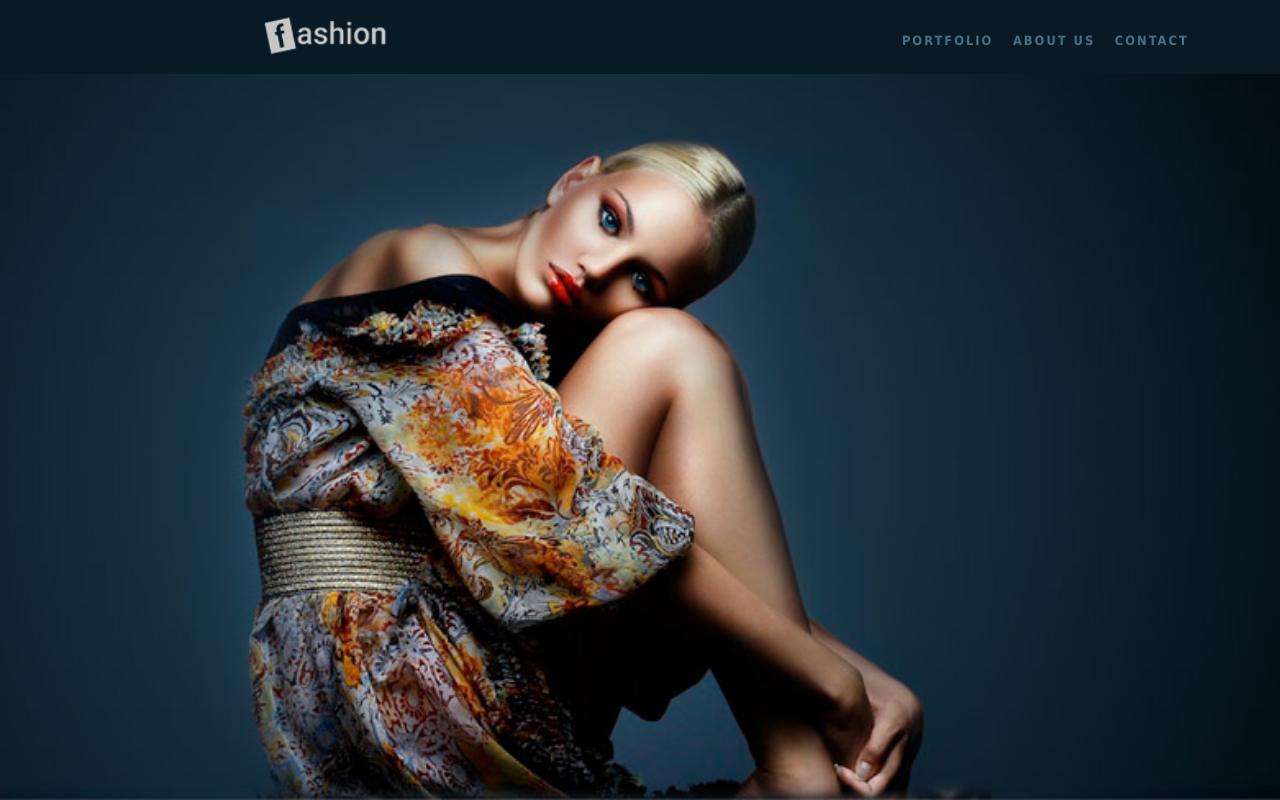
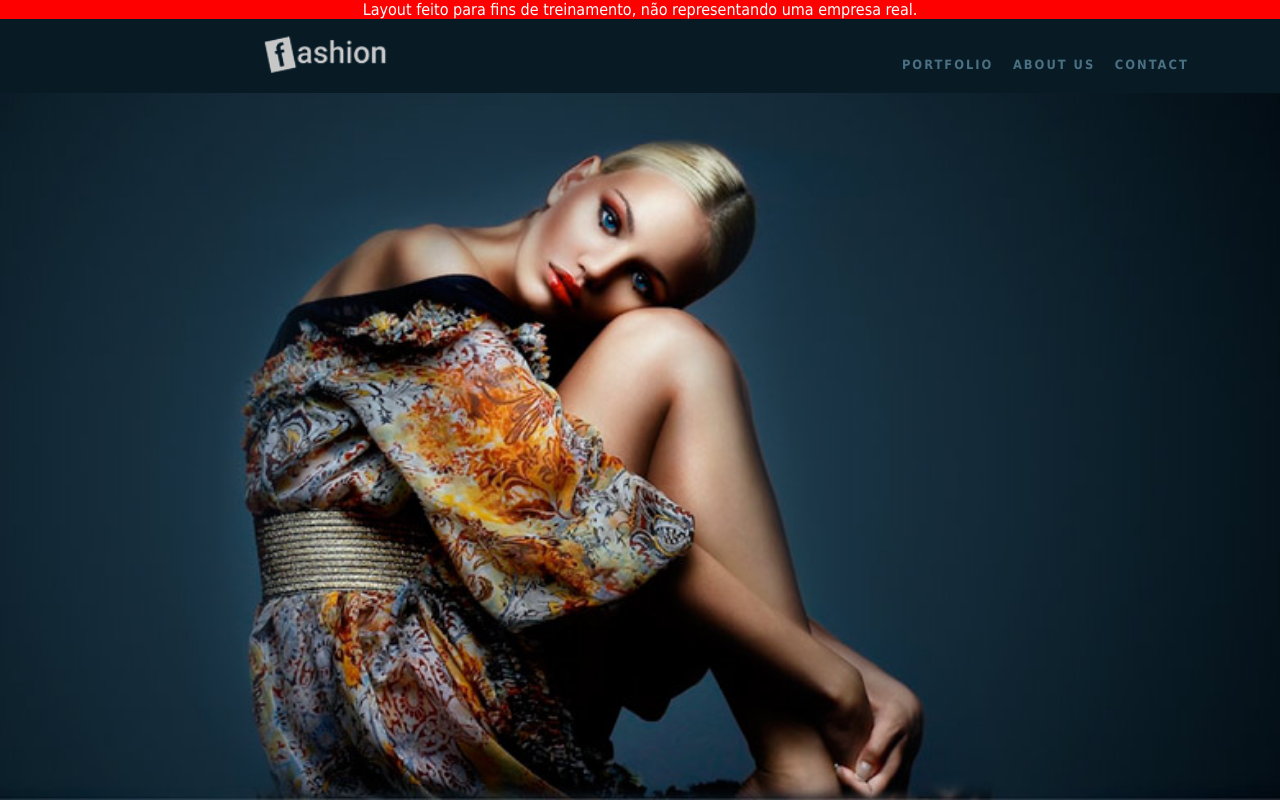
Before and after one commit to edualvesf13/projeto-fashion, a plain HTML site: page index.html in a window 1280 px wide. Shown: the top 800 px of the page. Drawn offline with nearby package versions, Linux system fonts and the light colour scheme.

Commit message:
Insert info header.

```diff
--- a/css/style.css
+++ b/css/style.css
@@ -6,7 +6,9 @@ ul{list-style: none;}
 /*CABEÇALHO*/
 .wrapper{width: 100%;}
 .main-header{width:100%; height: 100vh; background: url(../imagens/topo.jpg) no-repeat; background-attachment: fixed; background-size: cover;}
-.sup-bar{width: 100%; padding: 15px 0 ; display: flex; background: #081a24; position: fixed;}
+.sup-bar{width: 100%; padding-bottom: 15px; display: flex; flex-direction: column; background: #081a24; position: fixed;}
+#information{background-color: red; color: #fff; text-align: center; width: 100%; margin: 0 0 15px 0; padding: 0;}
+#sup-bar__container{width: 100%; display: flex; align-items: center; justify-content: center;}
 .logo img{width: 120%;}
 .menu{margin-right: 4%;}
 .menu ul{padding: 15px 40px 0 0;}
--- a/index.html
+++ b/index.html
@@ -14,6 +14,10 @@
 <div>
     <header class="main-header">
         <div class="sup-bar">
+            <div id="information">
+                <p> Layout feito para fins de treinamento, não representando uma empresa real. </p>
+            </div>
+            <div id="sup-bar__container">
                 <div class="logo"><a href="#"><img src="imagens/logo.png" alt="Logo Fashion" class="img-btn"> </a></div>
                 <nav class="menu">
                     <ul>
@@ -22,6 +26,7 @@
                         <li><a href="#contact">Contact</a></li>
                     </ul>
                 </nav>
+            </div>
         </div>
     </header>
     <main>
```
Lines whose indentation alone changed are shown as unchanged.
